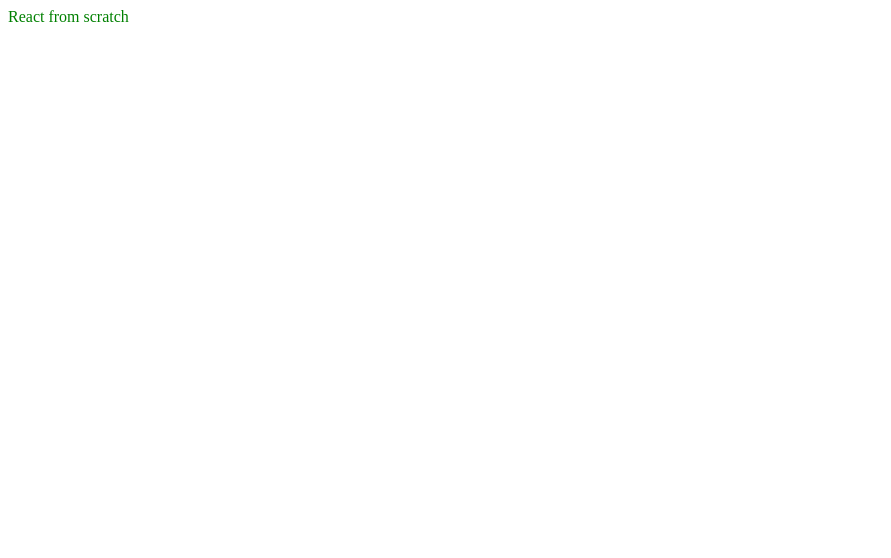
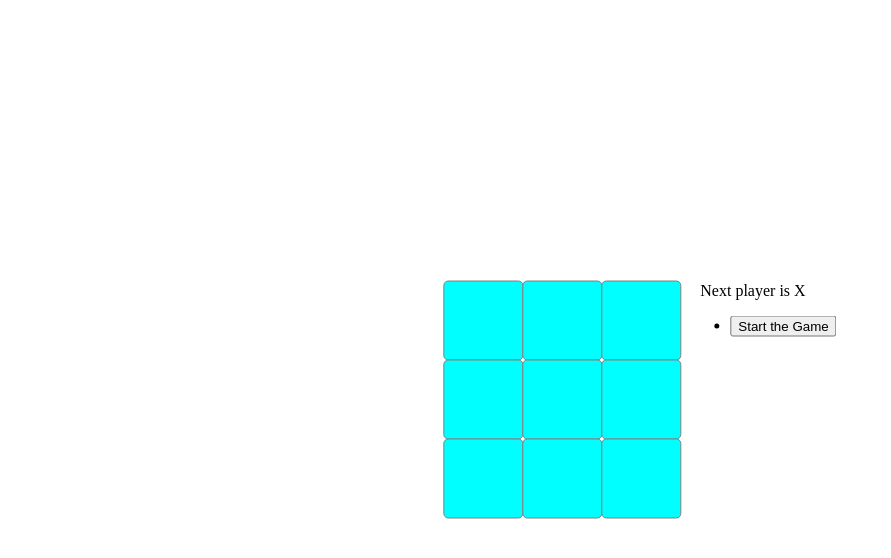
Before and after one commit to ShamimYousuf/ReactGame, a React app: page / in a window 1280 px wide. Shown: the whole page, without its empty margins (0-891 px from the left). Built offline with nearby package versions, Linux system fonts and the light colour scheme.

Commit message:
completed the game

```diff
--- a/App.css
+++ b/App.css
@@ -1,3 +1,42 @@
-.App-div {
-    color: green;
+.square {
+    background-color: cyan;
+    border: 1px grey solid;
+    float: left;
+    font-size: 50px;
+    font-weight: bold;
+    margin-right: -1px;
+    margin-top: -1px;
+    padding: 0;
+    text-align: center;
+    width: 80px;
+    height: 80px;
+    display: inline-block;
+    border-radius: 5px;
 }
+
+.board-row:after {
+   clear: both;
+   content: '';
+   display: table;
+}
+
+.game {
+    position: absolute;
+    top: 50%;
+    left: 50%;
+    transform: translate(-50%, -50%);
+    display: flex;
+    margin: 0 auto;
+}
+
+ul {
+   padding-left: 30px;
+}
+
+.game-info {
+    margin-left: 20px;
+}
+
+.status {
+    margin-bottom: 10px;
+}
--- a/App.js
+++ b/App.js
@@ -1,10 +1,10 @@
 import React from 'react';
 import './App.css';
+import Game from './components/Game';
 
-const App = (props) => (
-    <div className="App-div">
-        {props.name}
-    </div>
-)
+
+const App = () => (
+    <Game />
+);
 
 export default App;
--- /dev/null
+++ b/components/Board.js
@@ -0,0 +1,30 @@
+import React from 'react';
+import Square from './Square';
+
+const Board = (props) => {
+    const renderSquare = (i) => (
+        <Square value={props.squares[i]} onClick={()=>props.onClick(i)}/>
+    );
+
+return (
+    <div>
+        <div className="row">
+            {renderSquare(0)}
+            {renderSquare(1)}
+            {renderSquare(2)}
+        </div>
+        <div className="row">
+            {renderSquare(3)}
+            {renderSquare(4)}
+            {renderSquare(5)}
+        </div>
+        <div className="row">
+            {renderSquare(6)}
+            {renderSquare(7)}
+            {renderSquare(8)}
+        </div>
+    </div>
+    )
+};
+
+export default Board;
--- /dev/null
+++ b/components/Game.js
@@ -0,0 +1,101 @@
+import React from 'react';
+import Board from './Board';
+
+export default class Game extends React.Component {
+    constructor(props) {
+        super(props);
+        this.state = {
+            xIsNext: true,
+            stepNumber: 0,
+            history: [
+                { squares: Array(9).fill(null) },
+            ]
+
+        }
+        this.handleClick = this.handleClick.bind(this);
+        this.jumpTo = this.jumpTo.bind(this);
+    }
+
+    jumpTo(step) {
+        console.log('I am Jumpto called', step)
+        this.setState({
+            stepNumber: step,
+            xIsNext: step % 2 === 0,
+            history: this.state.history.slice(0, step + 1),
+        })
+        console.log('I am Jumpto after ', this.state)
+    }
+
+    handleClick(i) {
+        console.log('I am called handleclick me ', this.state);
+        const history = this.state.history.slice(0, this.state.stepNumber + 1);
+        const current = history[history.length - 1];
+        const squares = current.squares.slice();
+        const winner = calculateWinner(squares);
+        console.log(winner, 'winner')
+        if (winner || squares[i]) {
+            return;
+        }
+        squares[i] = this.state.xIsNext ? 'X' : 'O';
+        this.setState({
+            history: history.concat({
+                squares: squares,
+            }),
+            xIsNext: !this.state.xIsNext,
+            stepNumber: history.length,
+        })
+    }
+    render() {
+        const history = this.state.history;
+        const current = history[history.length - 1];
+        const winner = calculateWinner(current.squares);
+        console.log(history, 'history')
+        const moves = history.map((step, move) => {
+            const desc = move ? 'Go to #' + move : 'Start the Game';
+            return (
+                <li key={move}>
+                    <button onClick={() => this.jumpTo(move)}>
+                        {desc}
+                    </button>
+                </li>
+            )
+        })
+
+        let status = winner ? 'Winner is ' + winner : 'Next player is ' + (this.state.xIsNext ? 'X' : 'O');
+        return (<div className="game">
+            <div className="game-board">
+                <Board onClick={this.handleClick} squares={current.squares}></Board>
+            </div>
+            <div className="game-info">
+                <div>{status}</div>
+                <ul>
+                    {moves}
+                </ul>
+            </div>
+
+        </div>);
+    }
+}
+
+function calculateWinner(squares) {
+    console.log('I am called')
+    const winnerLines = [
+        [0, 1, 2],
+        [3, 4, 5],
+        [6, 7, 8],
+        [0, 3, 6],
+        [1, 4, 7],
+        [2, 5, 8],
+        [0, 4, 8],
+        [2, 4, 6]
+    ];
+    for (let i = 0; i < winnerLines.length; i++) {
+
+        const [a, b, c] = winnerLines[i];
+        console.log('winner for', squares[a] )
+        if (squares[a] && squares[a] === squares[b] && squares[b] === squares[c]) {
+            return squares[a];
+        }
+    }
+    return null;
+}
--- /dev/null
+++ b/components/Square.js
@@ -0,0 +1,7 @@
+import React from 'react';
+
+const Square = ({ value, onClick }) => (<button className="square" onClick={onClick}>
+    {value}
+</button>)
+
+export default Square;
```
